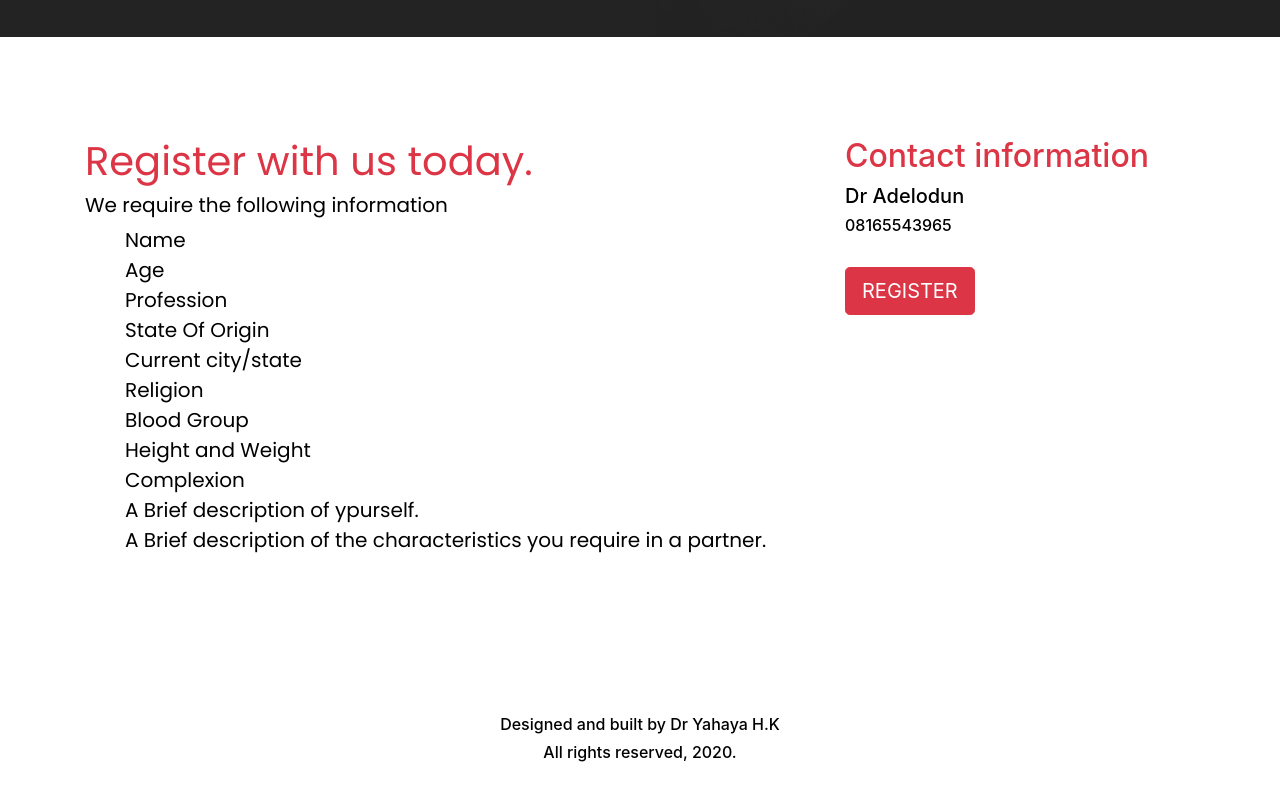
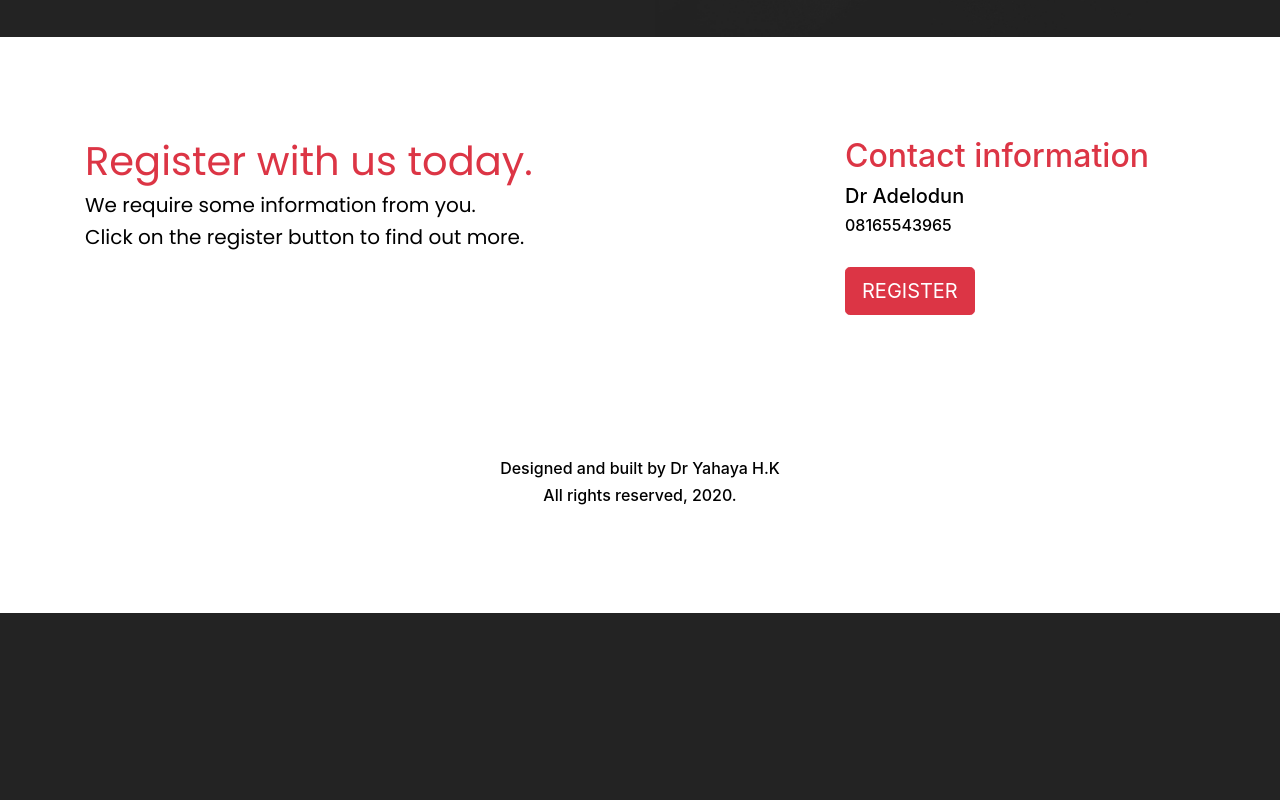
Before and after one commit to yahayakenny/doctors-connect, a plain HTML site: page main/main.html in a window 1280 px wide. Shown: the part 3290-4090 px from the top of the page. After the commit the page ends 3903 px from the top, so only its background shows below. Drawn offline with nearby package versions, Linux system fonts and the light colour scheme.

```diff
--- a/main/main.html
+++ b/main/main.html
@@ -199,10 +199,11 @@
         <div class="row">
             <div class='col-sm-12 col-xs-12 col-md-8 col-lg-8 info'>
                 <h1 class = "text-danger">Register with us today.</h1>
-                <h5>
-                    We require the following information
-                </h5>
-                <ul class = "text-left lead">
+
+                <h5>We require some information from you.</h5>
+
+                <h5>Click on the register button to find out more.</h5>
+                <!-- <ul class = "text-left lead">
                     <li>Name</li>
                     <li>Age</li>
                     <li>Profession</li>
@@ -214,7 +215,7 @@
                     <li>Complexion</li>
                     <li>A Brief description of ypurself.</li>
                     <li>A Brief description of the characteristics you require in a partner.</li>
-                </ul>
+                </ul> -->
             </div>
             <div class="col-sm-12 col-xs-12 col-md-4 col-lg-4 text-left">
                 <h2 class = "text-danger">Contact information</h2>
```
